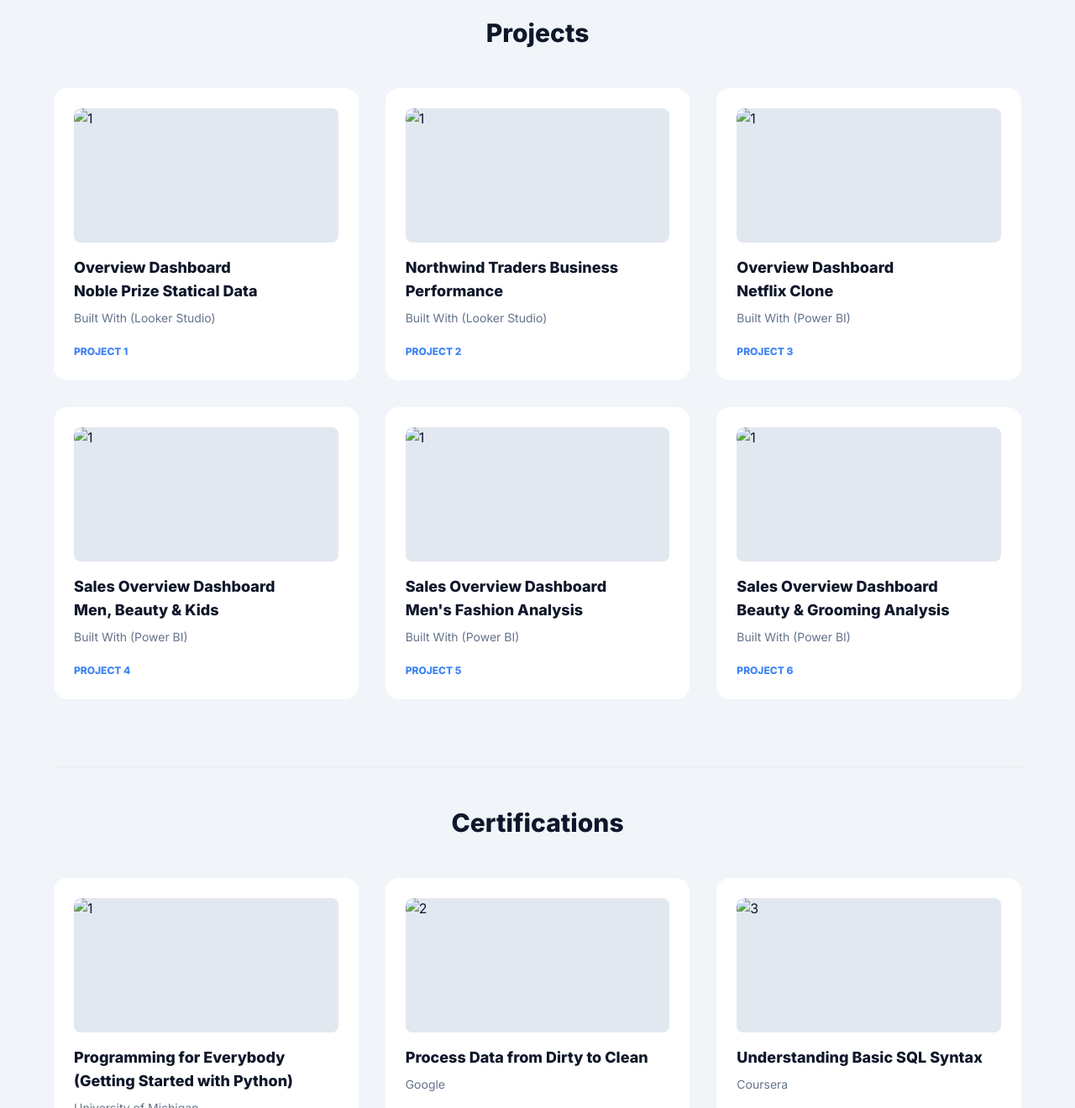
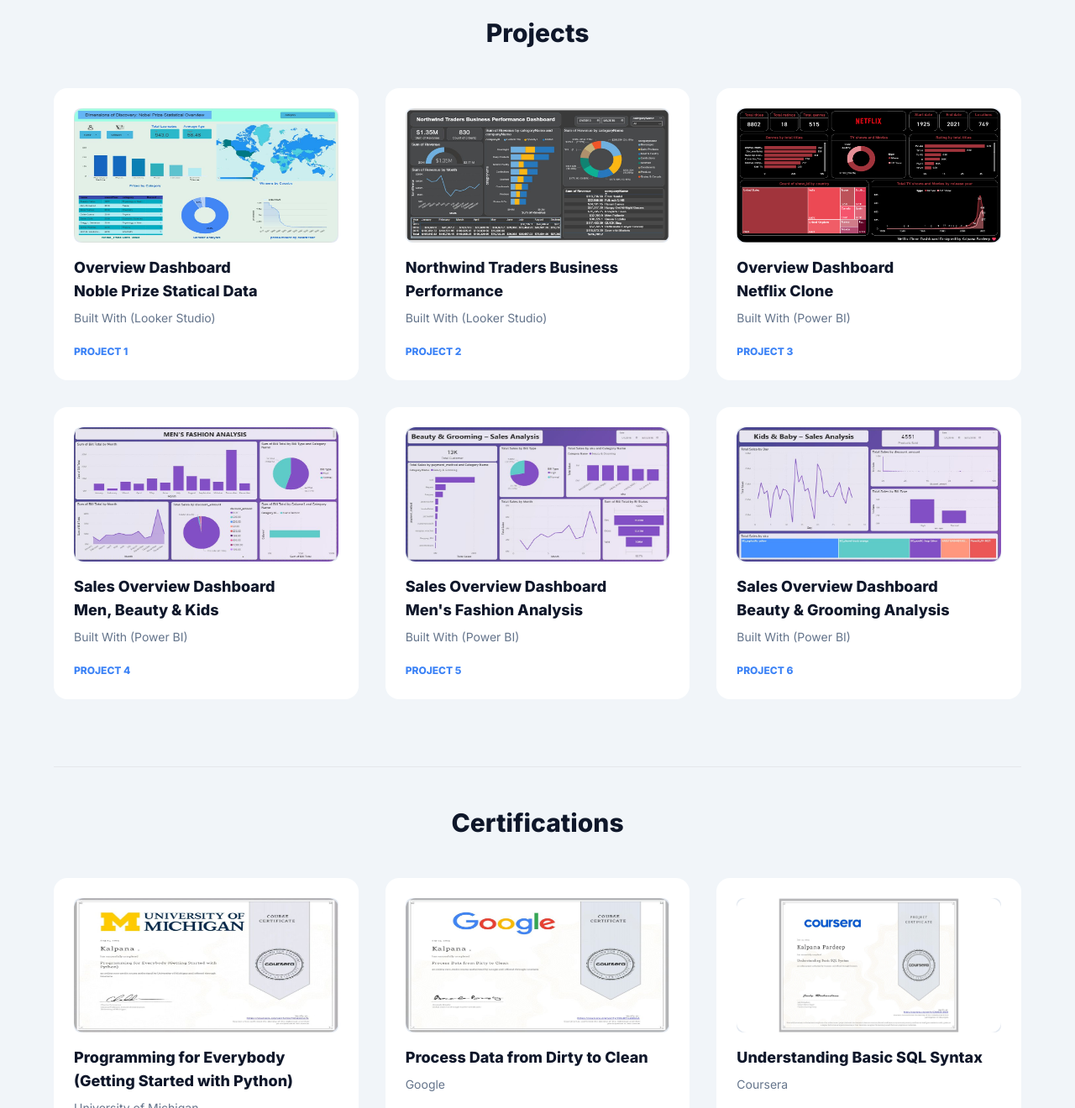
Before and after one commit to kalpana-pardeep-rassani/Portfolio, a plain HTML site: page index.html in a window 1280 px wide. Shown: the part 1480-2800 px from the top of the page at 84% size. Drawn offline with nearby package versions, Linux system fonts and the light colour scheme; the site is published under a folder, as on GitHub Pages, so addresses that start at the root find nothing.

Commit message:
Update index.html

```diff
--- a/index.html
+++ b/index.html
@@ -33,7 +33,7 @@
     <nav class="fixed w-full z-50 bg-white/80 dark:bg-slate-900/80 backdrop-blur-md border-b border-slate-200 dark:border-slate-800">
         <div class="max-w-6xl mx-auto px-6 py-4 flex justify-between items-center">
             <a href="#home" class="flex items-center">
-                <img src="/images/Logo1.png" alt="Logo" class="h-8 md:h-10 w-auto object-contain border rounded-4xl">
+                <img src="images/Logo1.png" alt="Logo" class="h-8 md:h-10 w-auto object-contain border rounded-4xl">
             </a>
 
             <div class="hidden md:flex space-x-8 font-medium">
@@ -95,37 +95,37 @@
             <h1 class="text-3xl font-bold mb-12 text-center">Projects</h1>
             <div class="grid md:grid-cols-3 gap-8 border-b pb-20">
                 <div class="bg-white dark:bg-slate-800 p-6 rounded-2xl transition-transform hover:-translate-y-2">
-                    <div class="h-40 bg-slate-200 dark:bg-slate-700 rounded-lg mb-4"><img src="/images/bi-1.jpg" alt="1" class="rounded-xl size-40 w-full"></div>
+                    <div class="h-40 bg-slate-200 dark:bg-slate-700 rounded-lg mb-4"><img src="images/bi-1.jpg" alt="1" class="rounded-xl size-40 w-full"></div>
                     <h4 class="font-bold text-lg mb-2">Overview Dashboard <br> Noble Prize Statical Data</h4>
                     <p class="text-sm text-slate-500 mb-4">Built With (Looker Studio)</p>
                     <span class="text-xs font-bold text-blue-500 uppercase">Project 1</span>
                 </div>
                 <div class="bg-white dark:bg-slate-800 p-6 rounded-2xl transition-transform hover:-translate-y-2">
-                    <div class="h-40 bg-slate-200 dark:bg-slate-700 rounded-lg mb-4"><img src="/images/bi-2.jpg" alt="1" class="rounded-xl size-40 w-full"></div>
+                    <div class="h-40 bg-slate-200 dark:bg-slate-700 rounded-lg mb-4"><img src="images/bi-2.jpg" alt="1" class="rounded-xl size-40 w-full"></div>
                     <h4 class="font-bold text-lg mb-2">Northwind Traders Business Performance</h4>
                     <p class="text-sm text-slate-500 mb-4">Built With (Looker Studio)</p>
                     <span class="text-xs font-bold text-blue-500 uppercase">Project 2</span>
                 </div>
                 <div class="bg-white dark:bg-slate-800 p-6 rounded-2xl transition-transform hover:-translate-y-2">
-                    <div class="h-40 bg-slate-200 dark:bg-slate-700 rounded-lg mb-4"><img src="/images/netflix-pbi.png" alt="1" class="rounded-xl size-40 w-full"></div>
+                    <div class="h-40 bg-slate-200 dark:bg-slate-700 rounded-lg mb-4"><img src="images/netflix-pbi.png" alt="1" class="rounded-xl size-40 w-full"></div>
                     <h4 class="font-bold text-lg mb-2">Overview Dashboard <br> Netflix Clone</h4>
                     <p class="text-sm text-slate-500 mb-4">Built With (Power BI)</p>
                     <span class="text-xs font-bold text-blue-500 uppercase">Project 3</span>
                 </div>
                 <div class="bg-white dark:bg-slate-800 p-6 rounded-2xl transition-transform hover:-translate-y-2">
-                    <div class="h-40 bg-slate-200 dark:bg-slate-700 rounded-lg mb-4"><img src="/images/bi4.jpg" alt="1" class="rounded-xl size-40 w-full"></div>
+                    <div class="h-40 bg-slate-200 dark:bg-slate-700 rounded-lg mb-4"><img src="images/bi4.jpg" alt="1" class="rounded-xl size-40 w-full"></div>
                     <h4 class="font-bold text-lg mb-2">Sales Overview Dashboard<br> Men, Beauty & Kids</h4>
                     <p class="text-sm text-slate-500 mb-4">Built With (Power BI)</p>
                     <span class="text-xs font-bold text-blue-500 uppercase">Project 4</span>
                 </div>
                 <div class="bg-white dark:bg-slate-800 p-6 rounded-2xl transition-transform hover:-translate-y-2">
-                    <div class="h-40 bg-slate-200 dark:bg-slate-700 rounded-lg mb-4"><img src="/images/bi-5.jpg" alt="1" class="rounded-xl size-40 w-full"></div>
+                    <div class="h-40 bg-slate-200 dark:bg-slate-700 rounded-lg mb-4"><img src="images/bi-5.jpg" alt="1" class="rounded-xl size-40 w-full"></div>
                     <h4 class="font-bold text-lg mb-2">Sales Overview Dashboard<br> Men's Fashion Analysis</h4>
                     <p class="text-sm text-slate-500 mb-4">Built With (Power BI)</p>
                     <span class="text-xs font-bold text-blue-500 uppercase">Project 5</span>
                 </div>
                 <div class="bg-white dark:bg-slate-800 p-6 rounded-2xl transition-transform hover:-translate-y-2">
-                    <div class="h-40 bg-slate-200 dark:bg-slate-700 rounded-lg mb-4"><img src="/images/bi-6.jpg" alt="1" class="rounded-xl size-40 w-full"></div>
+                    <div class="h-40 bg-slate-200 dark:bg-slate-700 rounded-lg mb-4"><img src="images/bi-6.jpg" alt="1" class="rounded-xl size-40 w-full"></div>
                     <h4 class="font-bold text-lg mb-2">Sales Overview Dashboard<br> Beauty & Grooming Analysis</h4>
                     <p class="text-sm text-slate-500 mb-4">Built With (Power BI)</p>
                     <span class="text-xs font-bold text-blue-500 uppercase">Project 6</span>
@@ -138,55 +138,55 @@
 
                 <div class="grid md:grid-cols-3 gap-8 -scroll-pt-6 mt-12">
                 <div class="bg-white dark:bg-slate-800 p-6 rounded-2xl transition-transform hover:-translate-y-2">
-                    <div class="h-40 bg-slate-200 dark:bg-slate-700 rounded-lg mb-4 flex items-center justify-center"><img src="/images/1.jpg" alt="1" class="rounded-xl size-40 w-full"></div>
+                    <div class="h-40 bg-slate-200 dark:bg-slate-700 rounded-lg mb-4 flex items-center justify-center"><img src="images/1.jpg" alt="1" class="rounded-xl size-40 w-full"></div>
                     <h4 class="font-bold text-lg mb-2">Programming for Everybody (Getting Started with Python)</h4>
                     <p class="text-sm text-slate-500 mb-4">University of Michigan</p>
                     <span class="text-xs font-bold text-green-500 uppercase">Certification</span>
                 </div>
                 <div class="bg-white dark:bg-slate-800 p-6 rounded-2xl transition-transform hover:-translate-y-2">
-                    <div class="h-40 bg-slate-200 dark:bg-slate-700 rounded-lg mb-4 flex items-center justify-center"><img src="/images/2.jpg" alt="2" class="rounded-xl size-40 w-full"></div>
+                    <div class="h-40 bg-slate-200 dark:bg-slate-700 rounded-lg mb-4 flex items-center justify-center"><img src="images/2.jpg" alt="2" class="rounded-xl size-40 w-full"></div>
                     <h4 class="font-bold text-lg mb-2">Process Data from Dirty to Clean</h4>
                     <p class="text-sm text-slate-500 mb-4">Google</p>
                     <span class="text-xs font-bold text-green-500 uppercase">Certification</span>
                 </div>
                 <div class="bg-white dark:bg-slate-800 p-6 rounded-2xl transition-transform hover:-translate-y-2">
-                    <div class="h-40 bg-slate-200 dark:bg-slate-700 rounded-lg mb-4 flex items-center justify-center"><img src="/images/3.jpeg" alt="3" class="rounded-xl size-40 w-full"></div>
+                    <div class="h-40 bg-slate-200 dark:bg-slate-700 rounded-lg mb-4 flex items-center justify-center"><img src="images/3.jpeg" alt="3" class="rounded-xl size-40 w-full"></div>
                     <h4 class="font-bold text-lg mb-2">Understanding Basic SQL Syntax</h4>
                     <p class="text-sm text-slate-500 mb-4">Coursera</p>
                     <span class="text-xs font-bold text-green-500 uppercase">Certification</span>
                 </div>
                 <div class="bg-white dark:bg-slate-800 p-6 rounded-2xl transition-transform hover:-translate-y-2">
-                    <div class="h-40 bg-slate-200 dark:bg-slate-700 rounded-lg mb-4 flex items-center justify-center"><img src="/images/4.jpeg" alt="4" class="rounded-xl size-40 w-full"></div>
+                    <div class="h-40 bg-slate-200 dark:bg-slate-700 rounded-lg mb-4 flex items-center justify-center"><img src="images/4.jpeg" alt="4" class="rounded-xl size-40 w-full"></div>
                     <h4 class="font-bold text-lg mb-2">Python for Data Science, AI & Development</h4>
                     <p class="text-sm text-slate-500 mb-4">IBM</p>
                     <span class="text-xs font-bold text-green-500 uppercase">Certification</span>
                 </div>
                 <div class="bg-white dark:bg-slate-800 p-6 rounded-2xl transition-transform hover:-translate-y-2">
-                    <div class="h-40 bg-slate-200 dark:bg-slate-700 rounded-lg mb-4 flex items-center justify-center"><img src="/images/5.jpeg" alt="5" class="rounded-xl size-40 w-full"></div>
+                    <div class="h-40 bg-slate-200 dark:bg-slate-700 rounded-lg mb-4 flex items-center justify-center"><img src="images/5.jpeg" alt="5" class="rounded-xl size-40 w-full"></div>
                     <h4 class="font-bold text-lg mb-2">Data Analysis with Python</h4>
                     <p class="text-sm text-slate-500 mb-4">IBM</p>
                     <span class="text-xs font-bold text-green-500 uppercase">Certification</span>
                 </div>
                 <div class="bg-white dark:bg-slate-800 p-6 rounded-2xl transition-transform hover:-translate-y-2">
-                    <div class="h-40 bg-slate-200 dark:bg-slate-700 rounded-lg mb-4 flex items-center justify-center"><img src="/images/6.jpg" alt="6" class="rounded-xl size-40 w-full"></div>
+                    <div class="h-40 bg-slate-200 dark:bg-slate-700 rounded-lg mb-4 flex items-center justify-center"><img src="images/6.jpg" alt="6" class="rounded-xl size-40 w-full"></div>
                     <h4 class="font-bold text-lg mb-2">End to End Data Analytics</h4>
                     <p class="text-sm text-slate-500 mb-4">Leverify</p>
                     <span class="text-xs font-bold text-green-500 uppercase">Certification</span>
                 </div>
                 <div class="bg-white dark:bg-slate-800 p-6 rounded-2xl transition-transform hover:-translate-y-2">
-                    <div class="h-40 bg-slate-200 dark:bg-slate-700 rounded-lg mb-4 flex items-center justify-center"><img src="/images/delote.png" alt="5" class="rounded-xl size-40 w-full"></div>
+                    <div class="h-40 bg-slate-200 dark:bg-slate-700 rounded-lg mb-4 flex items-center justify-center"><img src="images/delote.png" alt="5" class="rounded-xl size-40 w-full"></div>
                     <h4 class="font-bold text-lg mb-2">Data Analytics Job Simulation by Deloitte</h4>
                     <p class="text-sm text-slate-500 mb-4">Deloitte.</p>
                     <span class="text-xs font-bold text-green-500 uppercase">Certification</span>
                 </div>
                 <div class="bg-white dark:bg-slate-800 p-6 rounded-2xl transition-transform hover:-translate-y-2">
-                    <div class="h-40 bg-slate-200 dark:bg-slate-700 rounded-lg mb-4 flex items-center justify-center"><img src="/images/mce.jpeg" alt="5" class="rounded-xl size-40 w-full"></div>
+                    <div class="h-40 bg-slate-200 dark:bg-slate-700 rounded-lg mb-4 flex items-center justify-center"><img src="images/mce.jpeg" alt="5" class="rounded-xl size-40 w-full"></div>
                     <h4 class="font-bold text-lg mb-2">Project: Mortage Calculator</h4>
                     <p class="text-sm text-slate-500 mb-4">Coursera</p>
                     <span class="text-xs font-bold text-green-500 uppercase">Certification</span>
                 </div>
                 <div class="bg-white dark:bg-slate-800 p-6 rounded-2xl transition-transform hover:-translate-y-2">
-                    <div class="h-40 bg-slate-200 dark:bg-slate-700 rounded-lg mb-4 flex items-center justify-center"><img src="/images/dvp.jpeg" alt="5" class="rounded-xl size-40 w-full"></div>
+                    <div class="h-40 bg-slate-200 dark:bg-slate-700 rounded-lg mb-4 flex items-center justify-center"><img src="images/dvp.jpeg" alt="5" class="rounded-xl size-40 w-full"></div>
                     <h4 class="font-bold text-lg mb-2">Data Visualization with Python</h4>
                     <p class="text-sm text-slate-500 mb-4">IBM</p>
                     <span class="text-xs font-bold text-green-500 uppercase">Certification</span>
```
